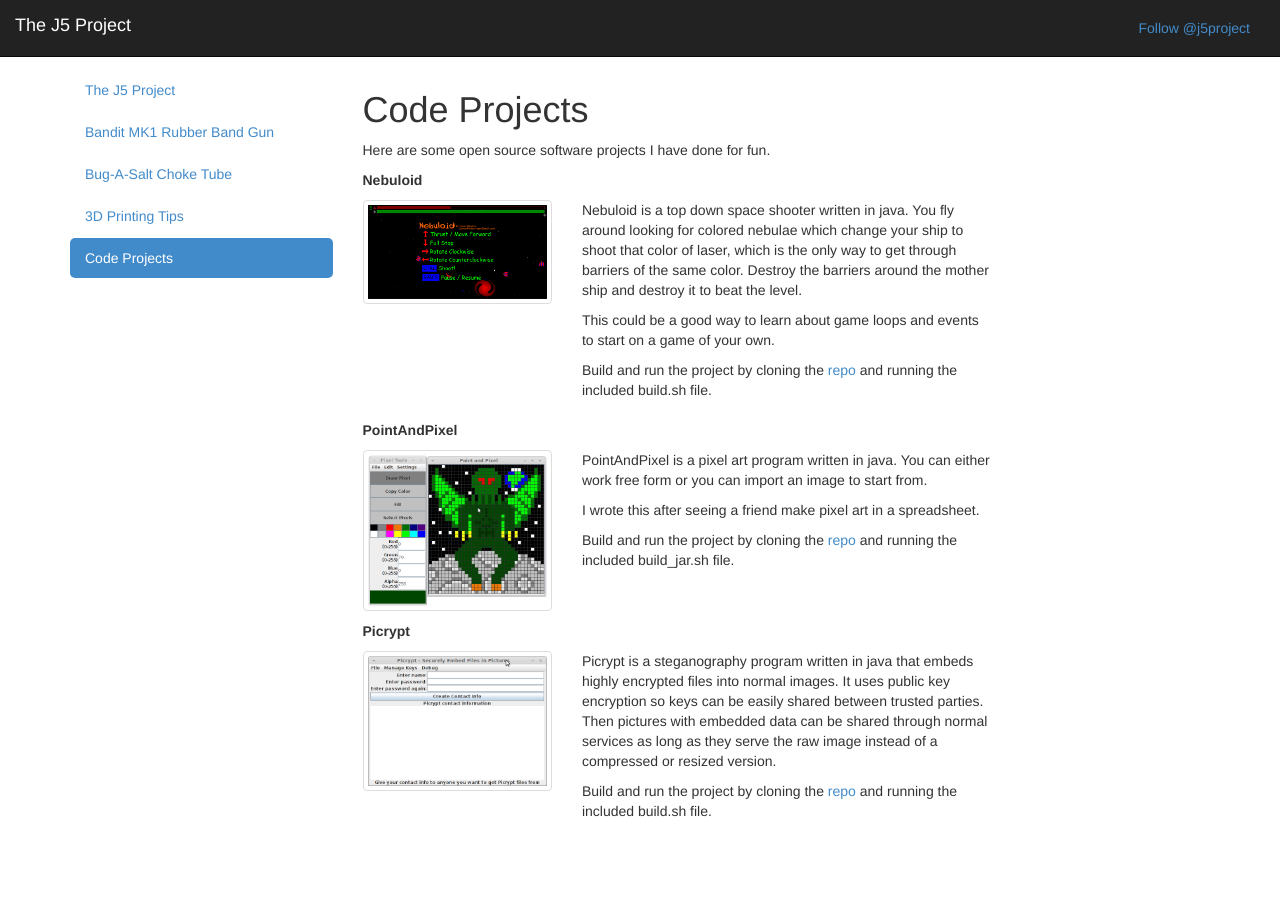
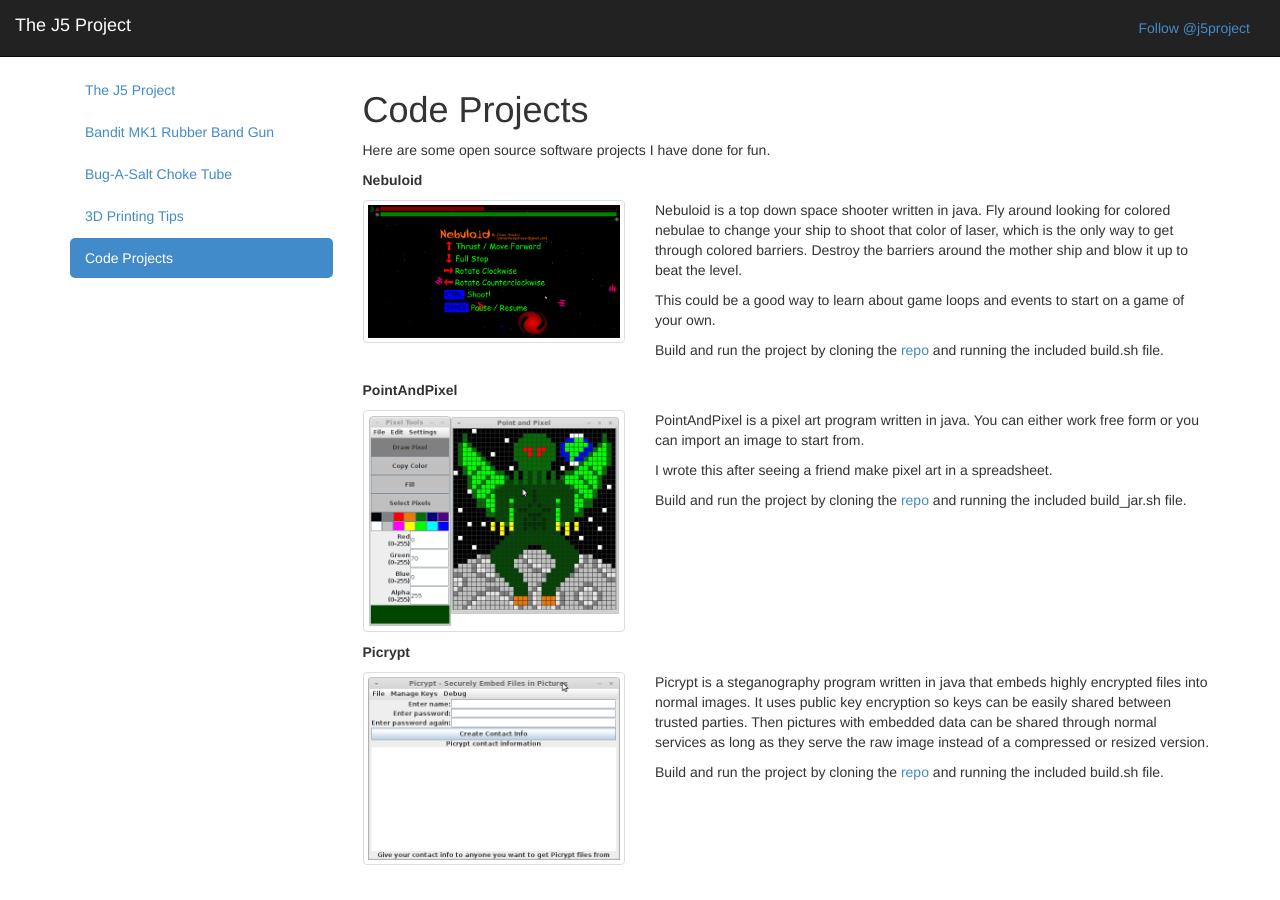
Before and after one commit to pwntato/pwntato.github.io, a Jekyll site: the page built from code_projects.html, in a window 1280 px wide. Built offline with Jekyll 4.4.1, drawn with Linux system fonts in a browser that asks for light colours; nearby versions of some CDN libraries; library files that are not in the unit come from our copies; Markdown is read by kramdown in place of the engine named in the settings; comment, search, counter and statistics services are not loaded.

Commit message:
prerelease qa fixes

```diff
--- a/3d_printing_tips.html
+++ b/3d_printing_tips.html
@@ -17,7 +17,7 @@ Turns out my print bed was getting oily from when I was touching it.  The fix wa
 </p>
 <p>
 <strong>Extruder stops extruding and there is powdered ABS on the filament drive gear</strong><br/>
-This one drove me crazy for a while, but this was caused by the printer trying to extrude plastic faster than it could get it to temprature.  Therefore there are two solutions: slow down the print speed, or turn up the extruder temperature.  Be careful not to raise the temperature higher than your machine can handle.  If you get close to the max it can handle, it's time to slow things down.
+This one drove me crazy for a while, but it was caused by the printer trying to extrude plastic faster than it could get it to temprature.  Therefore there are two solutions: slow down the print speed, or turn up the extruder temperature.  Be careful not to raise the temperature higher than your machine can handle.  If you get close to the max it can handle, it's time to slow things down.
 </p>
 <p>
 <strong>Stepper motors click, but don't move when you tell them to</strong><br/>
--- a/bandit_mk1.html
+++ b/bandit_mk1.html
@@ -14,7 +14,7 @@ link_location: bandit_mk1
   </div>
   <div class="col-md-8">
     <p>
-I wanted to try designing a trigger group, that project turned into the Bandit MK1 Rubber Band Gun.  This gun is designed for 3D printing and should be a fairly easy, albeit time consuming, to print.  Every single piece is printable, so no parts to source.  It is designed to use #10 rubber bands and it shoots them quite well.
+I wanted to try designing a trigger group.  That project turned into the Bandit MK1 Rubber Band Gun.  This gun is designed for 3D printing and should be a fairly easy, albeit time consuming, to print.  Every single piece is printable, so no parts to source.  It is designed to use #10 rubber bands and it shoots them quite well.
     </p>
     <p>
 The trigger group is based loosely off of the Colt 1911.  I call this variant the scroll trigger because the other inspiration was the logo from the game <a href="https://scrolls.com/" target="_blank">Scrolls</a>.
--- a/code_projects.html
+++ b/code_projects.html
@@ -13,20 +13,20 @@ Here are some open source software projects I have done for fun.
 <p>
   <strong>Nebuloid</strong><br/>
   <div class="row">
-    <div class="col-md-3">
+    <div class="col-md-4">
       <a href="/img/nebuloid.png" class="thumbnail" target="_blank">
        <img src="/img/nebuloid.png" />
       </a>
     </div>
-    <div class="col-md-6">
+    <div class="col-md-8">
       <p>
-        Nebuloid is a top down space shooter written in java.  You fly around looking for colored nebulae which change your ship to shoot that color of laser, which is the only way to get through barriers of the same color.  Destroy the barriers around the mother ship and destroy it to beat the level.
+        Nebuloid is a top down space shooter written in java.  Fly around looking for colored nebulae to change your ship to shoot that color of laser, which is the only way to get through colored barriers.  Destroy the barriers around the mother ship and blow it up to beat the level.
       </p>
       <p>
         This could be a good way to learn about game loops and events to start on a game of your own.
       </p>
       <p>
-        Build and run the project by cloning the <a href="https://github.com/pwntato/nebuloid">repo</a> and running the included build.sh file.
+        Build and run the project by cloning the <a href="https://github.com/pwntato/nebuloid" target="_blank">repo</a> and running the included build.sh file.
       </p>
     </div>
   </div>
@@ -35,12 +35,12 @@ Here are some open source software projects I have done for fun.
 <p>
   <strong>PointAndPixel</strong>
   <div class="row">
-    <div class="col-md-3">
+    <div class="col-md-4">
       <a href="/img/pointAndPixel.png" class="thumbnail" target="_blank">
        <img src="/img/pointAndPixel.png" />
       </a>
     </div>
-    <div class="col-md-6">
+    <div class="col-md-8">
       <p>
         PointAndPixel is a pixel art program written in java.  You can either work free form or you can import an image to start from.
       </p>
@@ -48,7 +48,7 @@ Here are some open source software projects I have done for fun.
         I wrote this after seeing a friend make pixel art in a spreadsheet.
       </p>
       <p>
-        Build and run the project by cloning the <a href="https://github.com/pwntato/PointAndPixel">repo</a> and running the included build_jar.sh file.
+        Build and run the project by cloning the <a href="https://github.com/pwntato/PointAndPixel" target="_blank">repo</a> and running the included build_jar.sh file.
       </p>
     </div>
   </div>
@@ -56,17 +56,17 @@ Here are some open source software projects I have done for fun.
 <p>
   <strong>Picrypt</strong>
   <div class="row">
-    <div class="col-md-3">
+    <div class="col-md-4">
       <a href="/img/picrypt.png" class="thumbnail" target="_blank">
        <img src="/img/picrypt.png" />
       </a>
     </div>
-    <div class="col-md-6">
+    <div class="col-md-8">
       <p>
         Picrypt is a steganography program written in java that embeds highly encrypted files into normal images.  It uses public key encryption so keys can be easily shared between trusted parties.  Then pictures with embedded data can be shared through normal services as long as they serve the raw image instead of a compressed or resized version.
       </p>
       <p>
-        Build and run the project by cloning the <a href="https://github.com/pwntato/picrypt">repo</a> and running the included build.sh file.
+        Build and run the project by cloning the <a href="https://github.com/pwntato/picrypt" target="_blank">repo</a> and running the included build.sh file.
       </p>
     </div>
   </div>
--- a/index.html
+++ b/index.html
@@ -17,7 +17,7 @@ link_location: welcome
 Hi!  I'm Jimmy Hendrix, welcome to my projects page!
 </p>
 <p>
-I spend my days working on <a href="http://www.liveplan.com/" target="_blank">LivePlan.com</a>, making fantastic business planning software.  Then I split my free time between my awesome family and my side projects.  My early side projects were interesting bits of software, but now I focus on CAD for 3D printing.
+I spend my days working on <a href="http://www.liveplan.com/" target="_blank">LivePlan.com</a>, making fantastic business planning software.  Then I split my free time between my awesome family and my side projects.  My early side projects were interesting bits of software, but now I focus mostly on CAD for 3D printing.
 </p>
 <p>
 I first discovered 3D printers at Siggraph in my late teens and dreamed of one day having my own.  That day finally came over a decade later when consumer 3D printers fell into my price range.
```
Also changed, not shown: other parts of bandit_mk1.html (+2 -2 lines), choke_tube.html (+10 -9 lines).
